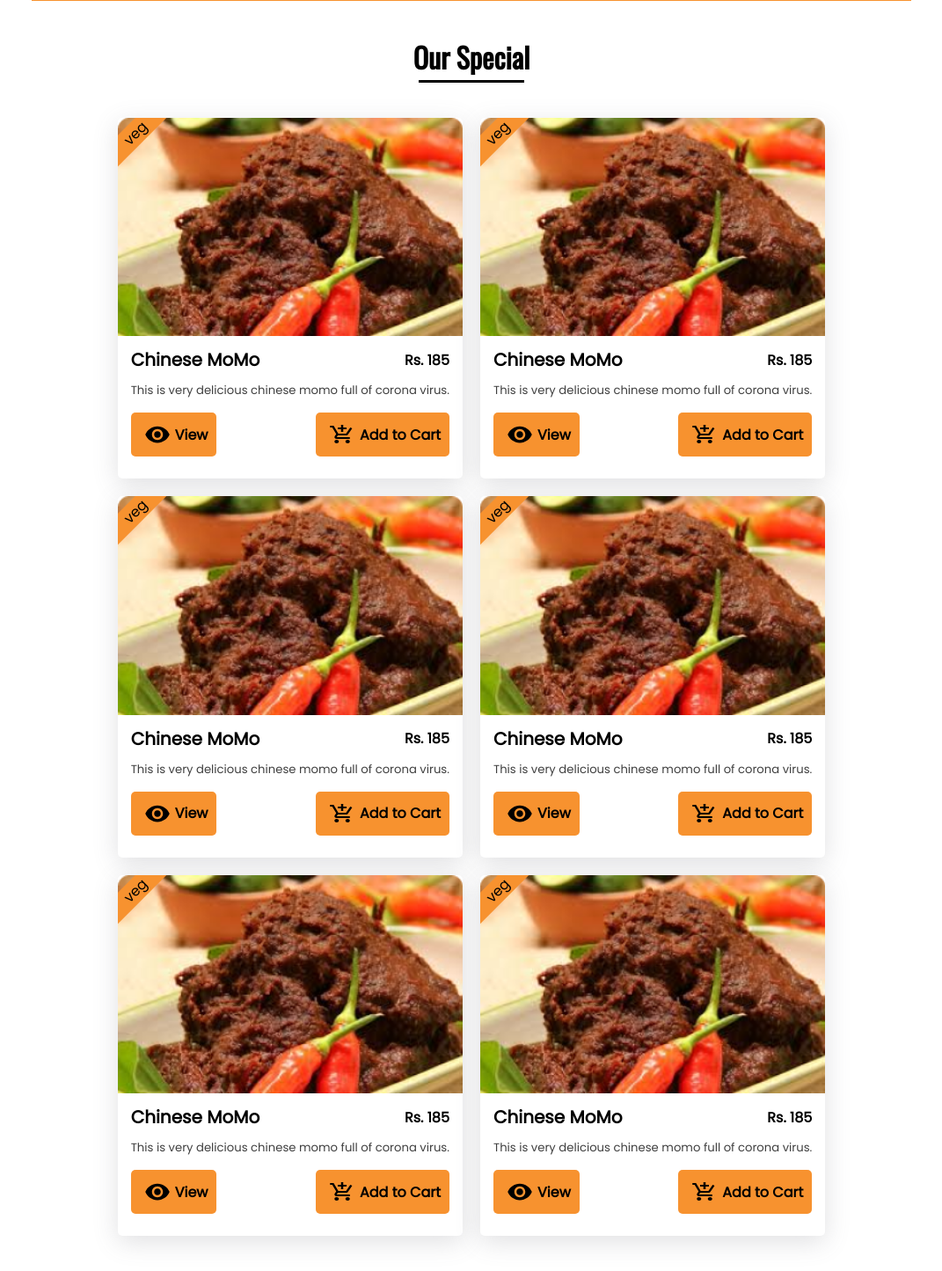
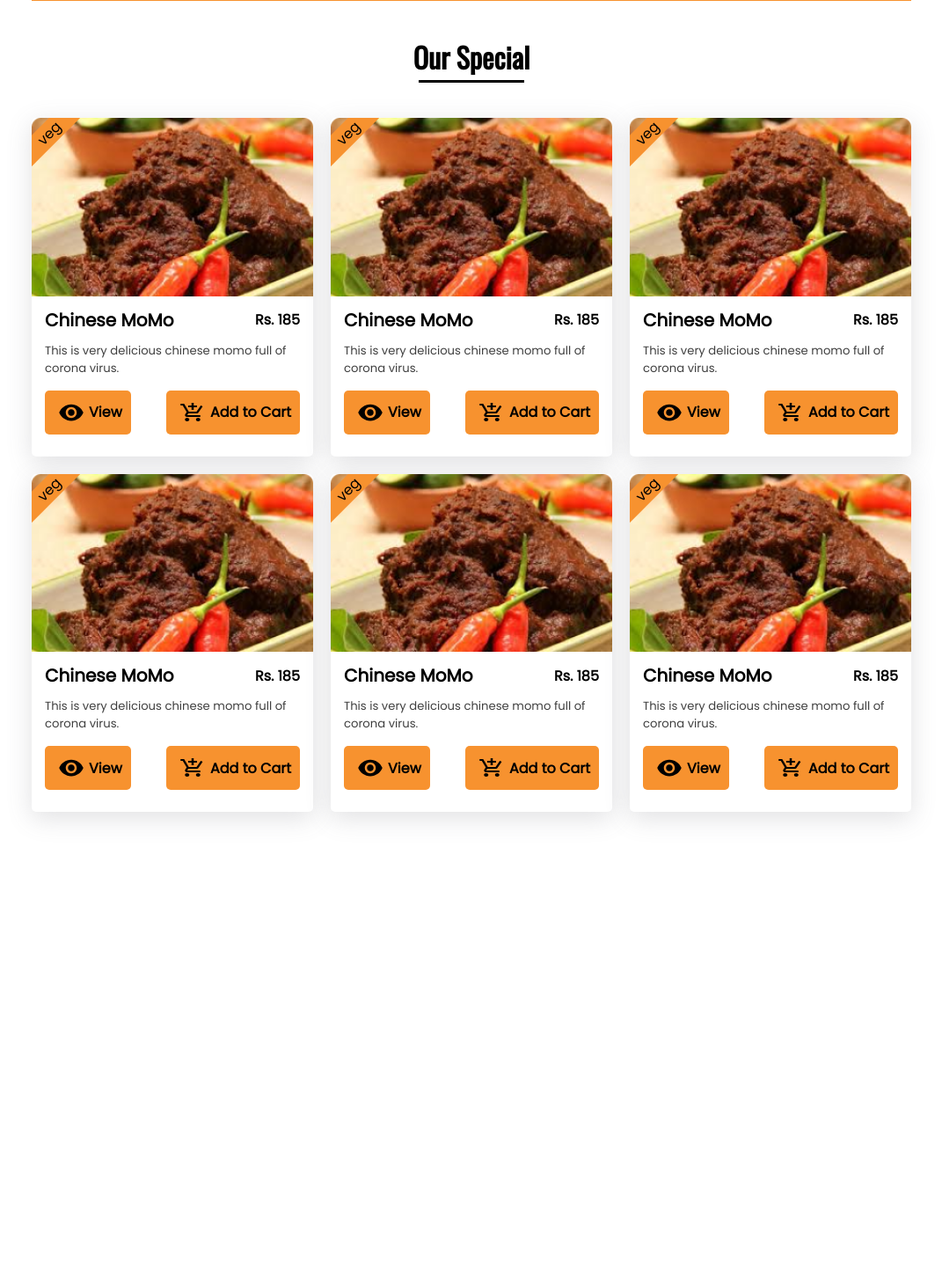
Before and after one commit to coderSuresh/online-food-ordering-system, a PHP site: page / in a window 1280 px wide. Shown: the part 589-2034 px from the top of the page at 88% size, without its empty margins (104-1175 px from the left). After the commit the page ends 1523 px from the top, so only its background shows below. Run offline with PHP 8.4, Linux system fonts and the light colour scheme.

Commit message:
fix: add fix width to food container

```diff
--- a/index.php
+++ b/index.php
@@ -60,7 +60,7 @@ session_start();
         <section class="card__container flex wrap gap justify-center">
 
             <!-- card start -->
-            <article class="card border-curve shadow">
+            <article class="food_card border-curve shadow">
                 <!-- testing badge or something for card -->
                 <p class="card__tag text-center">veg</p>
 
@@ -79,7 +79,7 @@ session_start();
                             alt="add to cart">Add to Cart</a>
                 </article>
             </article>
-            <article class="card border-curve shadow">
+            <article class="food_card border-curve shadow">
                 <!-- testing badge or something for card -->
                 <p class="card__tag text-center">veg</p>
 
@@ -98,7 +98,7 @@ session_start();
                             alt="add to cart">Add to Cart</a>
                 </article>
             </article>
-            <article class="card border-curve shadow">
+            <article class="food_card border-curve shadow">
                 <!-- testing badge or something for card -->
                 <p class="card__tag text-center">veg</p>
 
@@ -117,7 +117,7 @@ session_start();
                             alt="add to cart">Add to Cart</a>
                 </article>
             </article>
-            <article class="card border-curve shadow">
+            <article class="food_card border-curve shadow">
                 <!-- testing badge or something for card -->
                 <p class="card__tag text-center">veg</p>
 
@@ -136,7 +136,7 @@ session_start();
                             alt="add to cart">Add to Cart</a>
                 </article>
             </article>
-            <article class="card border-curve shadow">
+            <article class="food_card border-curve shadow">
                 <!-- testing badge or something for card -->
                 <p class="card__tag text-center">veg</p>
 
@@ -155,7 +155,7 @@ session_start();
                             alt="add to cart">Add to Cart</a>
                 </article>
             </article>
-            <article class="card border-curve shadow">
+            <article class="food_card border-curve shadow">
                 <!-- testing badge or something for card -->
                 <p class="card__tag text-center">veg</p>
 
--- a/styles/style.css
+++ b/styles/style.css
@@ -319,10 +319,10 @@ header {
 }
 
 /* individual food container card */
-.card {
+.food_card {
     background-color: var(--white);
     box-shadow: rgba(100, 100, 111, 0.2) 0px 7px 29px 0px;
-    min-width: 350px;
+    width: 320px !important;
     padding-bottom: 15px;
     position: relative;
     overflow: hidden;
```
